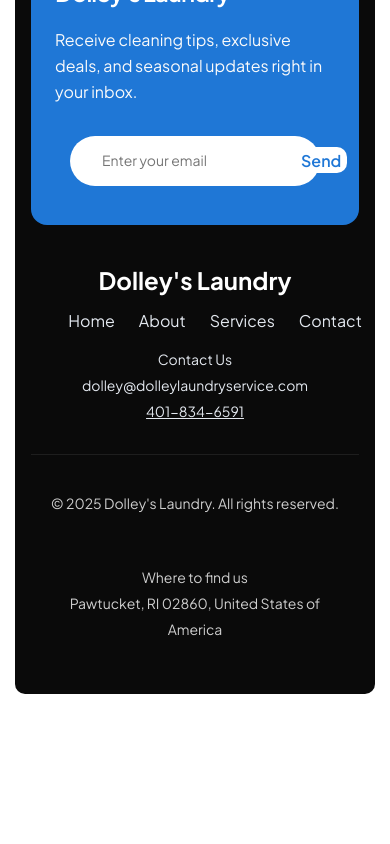
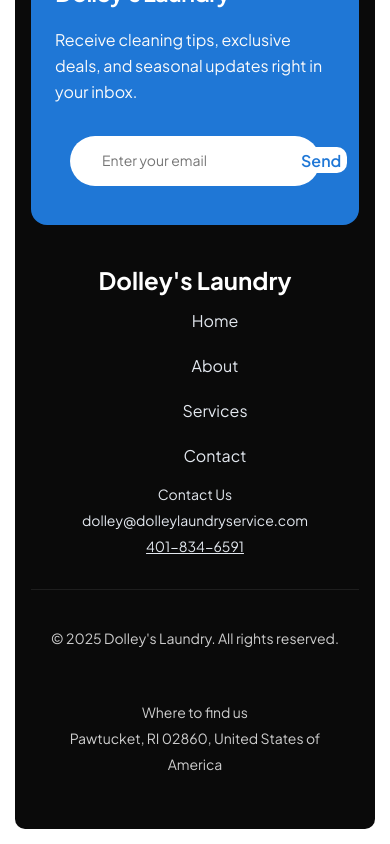
Before and after one commit to DevJustice161/Dolley-s-Laundry, a React (Vite) app: page / in a window 390 px wide. Shown: the part 7655-8499 px from the top of the page. Before the commit the page ends 8364 px from the top, so only its background shows below. Built offline with nearby package versions, Linux system fonts and the light colour scheme.

Commit message:
Update index.css

```diff
--- a/src/index.css
+++ b/src/index.css
@@ -915,6 +915,9 @@
   text-decoration-thickness: 0%;
   text-decoration-skip-ink: auto;
 }
+.footer-main .contact-info .contact-info-mail {
+  word-break: break-all;
+}
 .footer-main .contact-info .phone-number {
   text-decoration: underline;
 }
@@ -1627,14 +1630,13 @@
 
   .footer-main {
     text-align: center;
-    align-items: center;
+    /* align-items: center; */
     /* height: auto; */
   }
 
   .footer-links {
-    align-items: center;
-    /* flex-wrap: wrap; */
-    justify-content: center;
+    flex-direction: column;
+    flex-wrap: wrap;
   }
 
   .footer-bottom {
```
